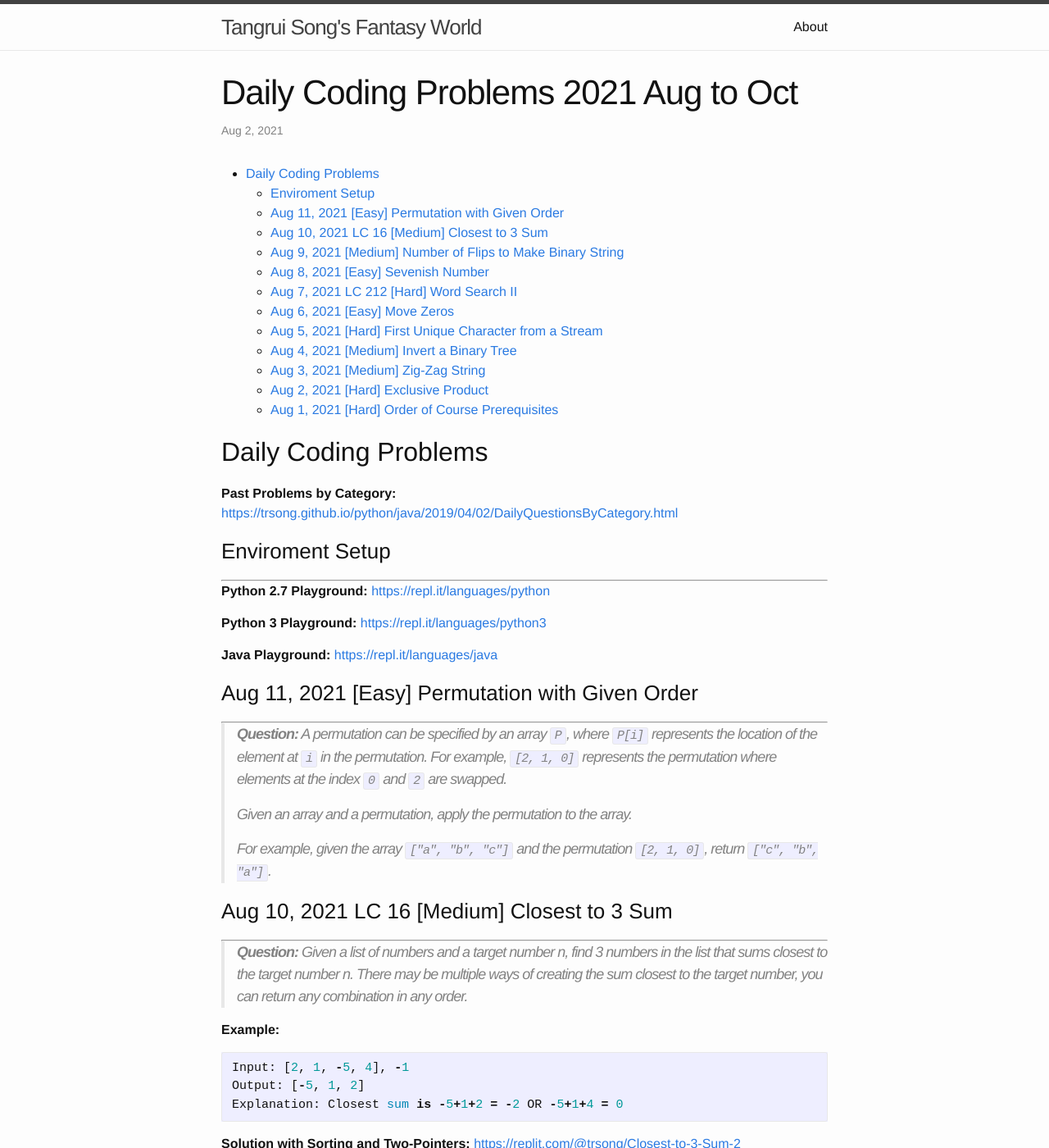
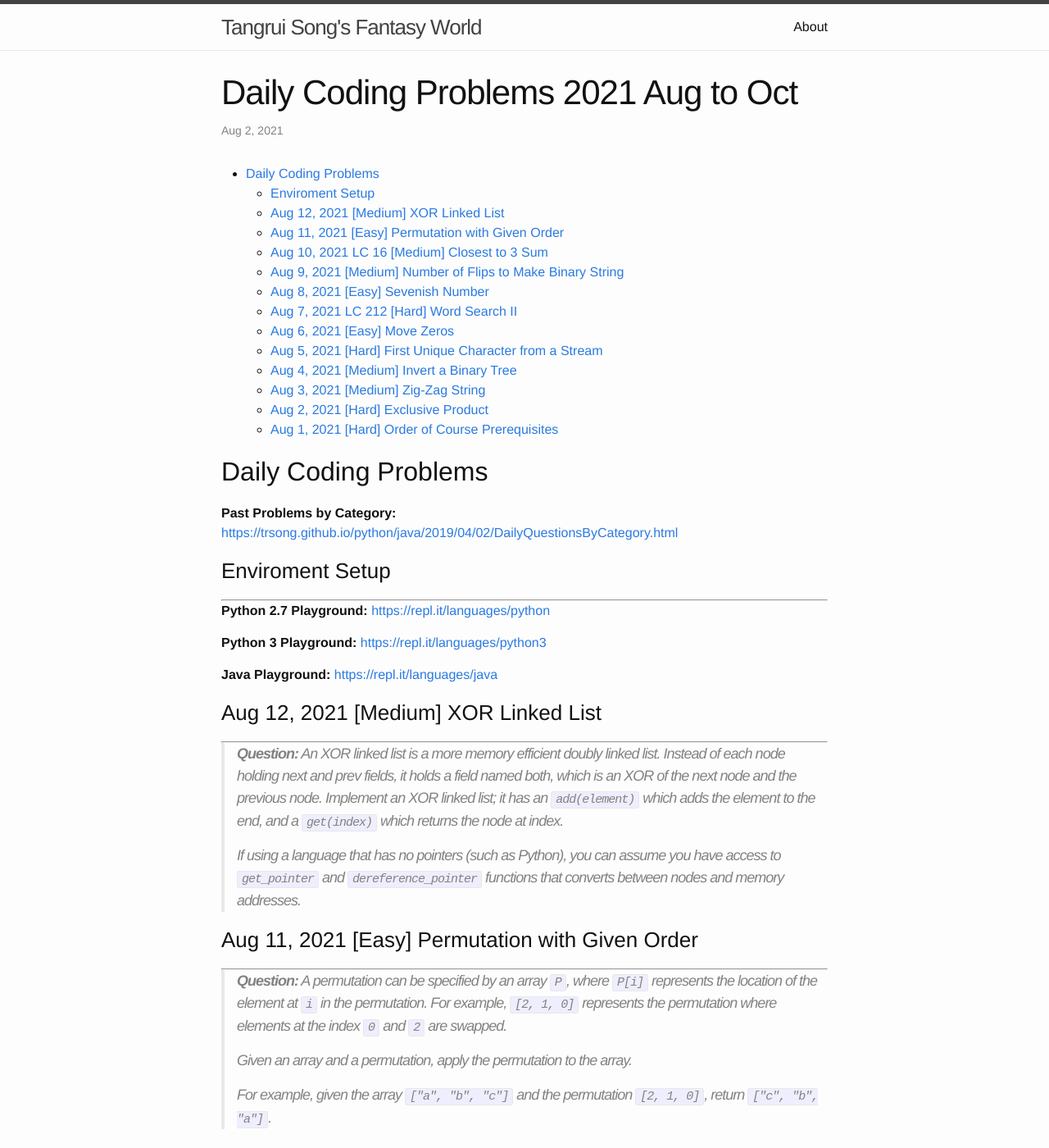
Before and after one commit to trsong/trsong.github.io, a Jekyll site: the page built from _posts/2021-08-01-DailyQuestionsAug.md, in a window 1280 px wide and 1400 px high. Shown: the whole window at 82% size. Built offline with Jekyll 4.4.1, drawn with Linux system fonts in a browser that asks for light colours.

Commit message:
Add Aug 12 question

```diff
--- a/_posts/2021-08-01-DailyQuestionsAug.md
+++ b/_posts/2021-08-01-DailyQuestionsAug.md
@@ -19,6 +19,13 @@ categories: Python/Java
 **Python 3 Playground:** [https://repl.it/languages/python3](https://repl.it/languages/python3)
 
 **Java Playground:** [https://repl.it/languages/java](https://repl.it/languages/java)
+
+
+### Aug 12, 2021 \[Medium\] XOR Linked List
+---
+> **Question:** An XOR linked list is a more memory efficient doubly linked list. Instead of each node holding next and prev fields, it holds a field named both, which is an XOR of the next node and the previous node. Implement an XOR linked list; it has an `add(element)` which adds the element to the end, and a `get(index)` which returns the node at index.
+>
+> If using a language that has no pointers (such as Python), you can assume you have access to `get_pointer` and `dereference_pointer` functions that converts between nodes and memory addresses.
 
 
 ### Aug 11, 2021 \[Easy\] Permutation with Given Order
```
